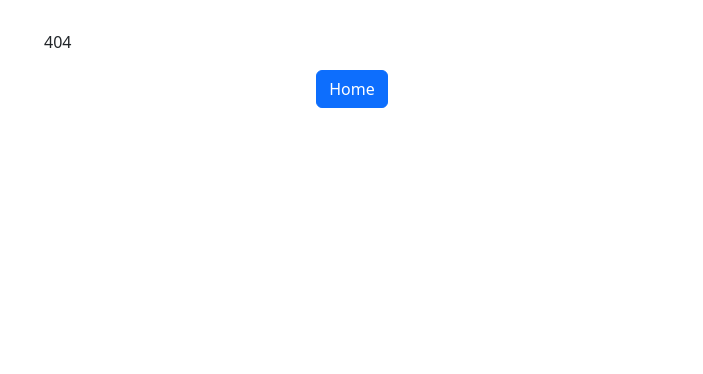
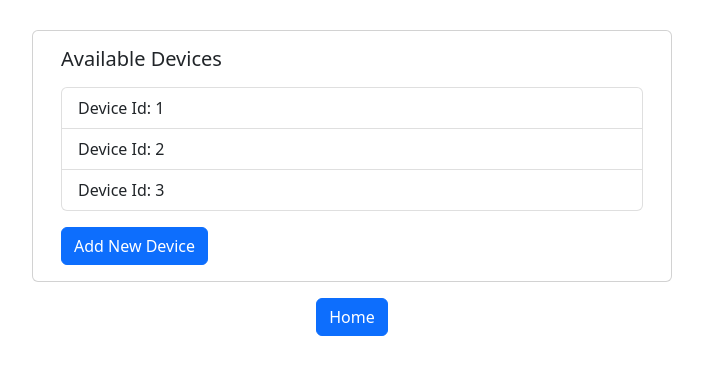
Before and after one commit to MiguelRocha2001/PS-Monitor-IoT-System, a React (Create React App) app in the folder frontend/: page /devices in a window 1280 px wide. Before the commit this address had no page. Shown: the top 374 px of the page, without its empty margins (288-991 px from the left). Built offline with nearby package versions, Linux system fonts and the light colour scheme.

Commit message:
Adds Devices page and Services Interface to Web App

```diff
--- a/frontend/src/App.tsx
+++ b/frontend/src/App.tsx
@@ -1,11 +1,12 @@
 import React from "react";
 import {BrowserRouter, Outlet, Route, Routes} from 'react-router-dom'
-import PhView from "./views/ph-view";
-import Home from "./views/home-view";
-import TempView from "./views/temp-view";
-import AddNewDevice from "./views/add-new-device";
+import Ph from "./views/Ph";
+import Home from "./views/Home";
+import Temp from "./views/Temp";
+import NewDevice from "./views/NewDevice";
 import {Container, NavLink, Row, Stack} from "react-bootstrap";
 import Button from "react-bootstrap/Button";
+import {Devices} from "./views/Devices";
 
 function App() {
     return (
@@ -15,9 +16,10 @@ function App() {
                     <BrowserRouter >
                         <Routes>
                             <Route path='/' element={<Home />} />
-                            <Route path='/ph' element={<PhView />} />
-                            <Route path='/temperature' element={<TempView />} />
-                            <Route path='/add-new-device' element={<AddNewDevice />} />
+                            <Route path='/devices' element={<Devices />} />
+                            <Route path='/add-new-device' element={<NewDevice />} />
+                            <Route path='/ph' element={<Ph />} />
+                            <Route path='/temperature' element={<Temp />} />
                             <Route path='*' element={<div>404</div>} />
                         </Routes>
                     </BrowserRouter>
--- /dev/null
+++ b/frontend/src/fetch.ts
@@ -0,0 +1,9 @@
+export function doFetch(url: string, method: string, body?: any) {
+    return fetch(url, {
+        method: method,
+        headers: {
+            'Content-Type': 'application/json'
+        },
+        body: JSON.stringify(body)
+    });
+}
--- /dev/null
+++ b/frontend/src/services/domain.ts
@@ -0,0 +1,19 @@
+export class Device {
+    constructor(public id: number) {}
+}
+
+export function toDevices(json: any): Device[] {
+    const devices = json.devices
+    if (!Array.isArray(devices)) {
+        throw new Error(`Invalid devices: ${devices}`)
+    }
+    return devices.map(toDevice)
+}
+
+function toDevice(json: any): Device {
+    const id = json.id
+    if (typeof id !== 'number') {
+        throw new Error(`Invalid id: ${id}`)
+    }
+    return new Device(id)
+}
--- /dev/null
+++ b/frontend/src/services/services.ts
@@ -0,0 +1,54 @@
+import {Device, toDevices} from "./domain";
+import {doFetch} from "../fetch";
+import exp from "constants";
+
+interface Services {
+    addDevice(device: Device): void
+    getDevices(): Promise<Device[]>
+}
+
+export class RealServices implements Services {
+    private readonly API_URL = 'http://localhost:8080'
+
+    async addDevice(device: Device) {
+        const response = await doFetch(`${(this.API_URL)}/devices`, 'POST', device)
+        if (response.status === 201) {
+            deviceAdded(device)
+            return
+        } else {
+            throw new Error(`Failed to add device: ${response.status} ${response.statusText}`)
+        }
+    }
+
+    async getDevices(): Promise<Device[]> {
+        const response = await doFetch(`${(this.API_URL)}/devices`, 'GET')
+        if (response.status === 200) {
+            const json = response.json()
+            return toDevices(json)
+        } else {
+            throw new Error(`Failed to get devices: ${response.status} ${response.statusText}`)
+        }
+    }
+}
+
+export class MockServices implements Services {
+    private readonly devices: Device[] = [
+        new Device(1),
+        new Device(2),
+        new Device(3)
+    ]
+    async addDevice(device: Device) {
+        this.devices.push(device)
+        deviceAdded(device)
+    }
+
+    async getDevices(): Promise<Device[]> {
+        return this.devices
+    }
+}
+
+function deviceAdded(device: Device) {
+    console.log(`Device added: ${JSON.stringify(device)}`)
+}
+
+export const services: Services = new MockServices()
--- /dev/null
+++ b/frontend/src/views/Devices.tsx
@@ -0,0 +1,37 @@
+import {Device} from "../services/domain";
+import React, {useEffect, useState} from "react";
+import ListGroup from "react-bootstrap/ListGroup";
+import {services} from "../services/services";
+import Card from "react-bootstrap/Card";
+import {NavLink, Stack} from "react-bootstrap";
+import Button from "react-bootstrap/Button";
+
+export function Devices() {
+    const [devices, setDevices] = useState<Device[]>([])
+
+    useEffect(() => {
+        async function fetchDevices() {
+            const devices = await services.getDevices()
+            setDevices(devices)
+        }
+        fetchDevices()
+    }, [])
+
+    return (
+        <Card>
+            <Card.Body>
+                <Stack gap={2}>
+                    <Card.Title>Available Devices</Card.Title>
+                    <Stack gap={3}>
+                        <ListGroup>
+                            {devices.map(device => (
+                                <ListGroup.Item key={device.id}>Device Id: {device.id}</ListGroup.Item>
+                            ))}
+                        </ListGroup>
+                        <NavLink href="/add-new-device"><Button variant="primary">Add New Device</Button></NavLink>
+                    </Stack>
+                </Stack>
+            </Card.Body>
+        </Card>
+    )
+}
--- a/frontend/src/views/home-view.tsx
+++ b/frontend/src/views/Home.tsx
@@ -13,9 +13,10 @@ function Home() {
                             This is the home page.
                         </Card.Text>
                         <Stack gap={2}>
+                            <NavLink href="/devices"><Button variant="primary">See available devices</Button></NavLink>
+                            <NavLink href="/add-new-device"><Button variant="primary">Add New Device</Button></NavLink>
                             <NavLink href="/ph"><Button variant="primary">PH Graph</Button></NavLink>
                             <NavLink href="/temperature"><Button variant="primary">Temperature Graph</Button></NavLink>
-                            <NavLink href="/add-new-device"><Button variant="primary">Add New Device</Button></NavLink>
                         </Stack>
                     </Card.Body>
                 </Card>
--- a/frontend/src/views/add-new-device.tsx
+++ b/frontend/src/views/NewDevice.tsx
@@ -1,8 +1,8 @@
 import Button from 'react-bootstrap/Button';
 import Form from 'react-bootstrap/Form';
-import {Card, Container} from "react-bootstrap";
+import {Card} from "react-bootstrap";
 
-function AddNewDeviceView() {
+function NewDevice() {
     return (
         <Card>
             <Card.Body>
@@ -14,7 +14,7 @@ function AddNewDeviceView() {
     );
 }
 
-export default AddNewDeviceView;
+export default NewDevice;
 
 function NewIoTDeviceForm() {
     return(
--- a/frontend/src/views/ph-view.tsx
+++ b/frontend/src/views/Ph.tsx
@@ -2,7 +2,7 @@ import Button from 'react-bootstrap/Button';
 import Card from 'react-bootstrap/Card';
 import {Col, Container, NavLink, Row} from "react-bootstrap";
 
-function PhView() {
+function Ph() {
     return (
         <Card style={{ width: '18rem' }}>
             <Card.Body>
@@ -15,4 +15,4 @@ function PhView() {
     );
 }
 
-export default PhView;
+export default Ph;
--- a/frontend/src/views/temp-view.tsx
+++ b/frontend/src/views/Temp.tsx
@@ -2,7 +2,7 @@ import Button from 'react-bootstrap/Button';
 import Card from 'react-bootstrap/Card';
 import {Col, Container, NavLink, Row} from "react-bootstrap";
 
-function TempView() {
+function Temp() {
     return (
         <Container>
             <Row className="justify-content-center">
@@ -19,4 +19,4 @@ function TempView() {
     );
 }
 
-export default TempView;
+export default Temp;
```
Also changed, not shown: 1 other file (tests, documents, lock files or other folders).
